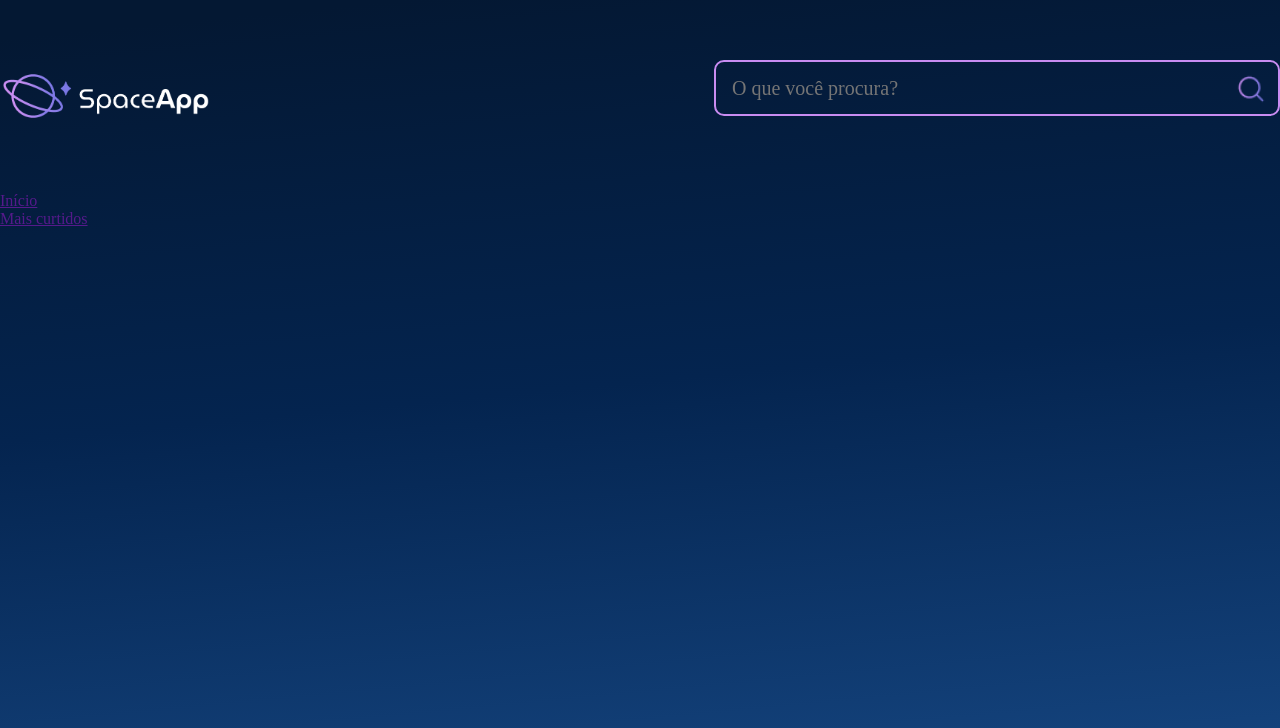
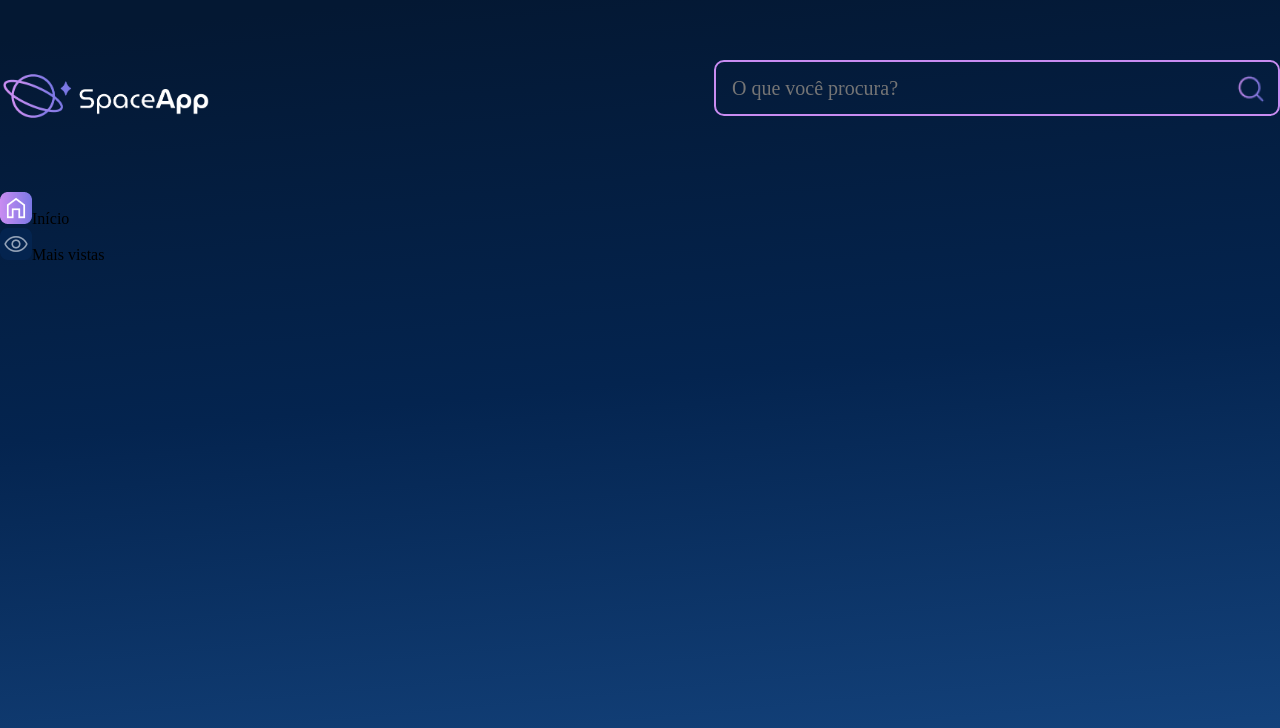
Before and after one commit to Chikrem/react-space-app, a React (Vite) app: page / in a window 1280 px wide. Shown: the top 728 px of the page. Built offline with nearby package versions, Linux system fonts and the light colour scheme.

Commit message:
Estrutura do item de navegação

```diff
--- /dev/null
+++ b/src/componentes/BarraLateral/ItemNavegacao/index.jsx
@@ -0,0 +1,13 @@
+import { styled } from "styled-components"
+
+const ItemListaEstilizado = styled.li`
+`
+
+const ItemNavegacao = ({children, iconeAtivo, iconeInativo, ativo = false}) => {
+  return <ItemListaEstilizado>
+      <img src={ativo ? iconeAtivo : iconeInativo} alt="" />
+      {children}
+  </ItemListaEstilizado>
+}
+
+export default ItemNavegacao
--- a/src/componentes/BarraLateral/index.jsx
+++ b/src/componentes/BarraLateral/index.jsx
@@ -1,31 +1,35 @@
-import { styled } from "styled-components"
+import { styled } from "styled-components";
+import ItemNavegacao from './ItemNavegacao/index';
 
 const ListaEstilizada = styled.ul`
   list-style: none;
   padding: 0;
   margin: 0;
   width: 212px;
-`
+`;
 
 const BarraLateral = () => {
   return (
     <aside>
       <nav>
         <ListaEstilizada>
-            <li>
-                          <a href="">
+          <ItemNavegacao
+            iconeAtivo="/icones/home-ativo.png"
+            iconeInativo="/icones/home-inativo.png"
+            ativo={true}
+          >
             Início
-                          </a>
-            </li>
-            <li>
-                          <a href="">
-                              Mais curtidos
-                          </a>
-            </li>
+          </ItemNavegacao>
+          <ItemNavegacao
+            iconeAtivo="/icones/mais-vistas-ativo.png"
+            iconeInativo="/icones/mais-vistas-inativo.png"
+          >
+            Mais vistas
+          </ItemNavegacao>
         </ListaEstilizada>
       </nav>
     </aside>
   );
-  }
+};
 
-  export default BarraLateral
+export default BarraLateral;
```
Lines whose indentation alone changed are shown as unchanged.
